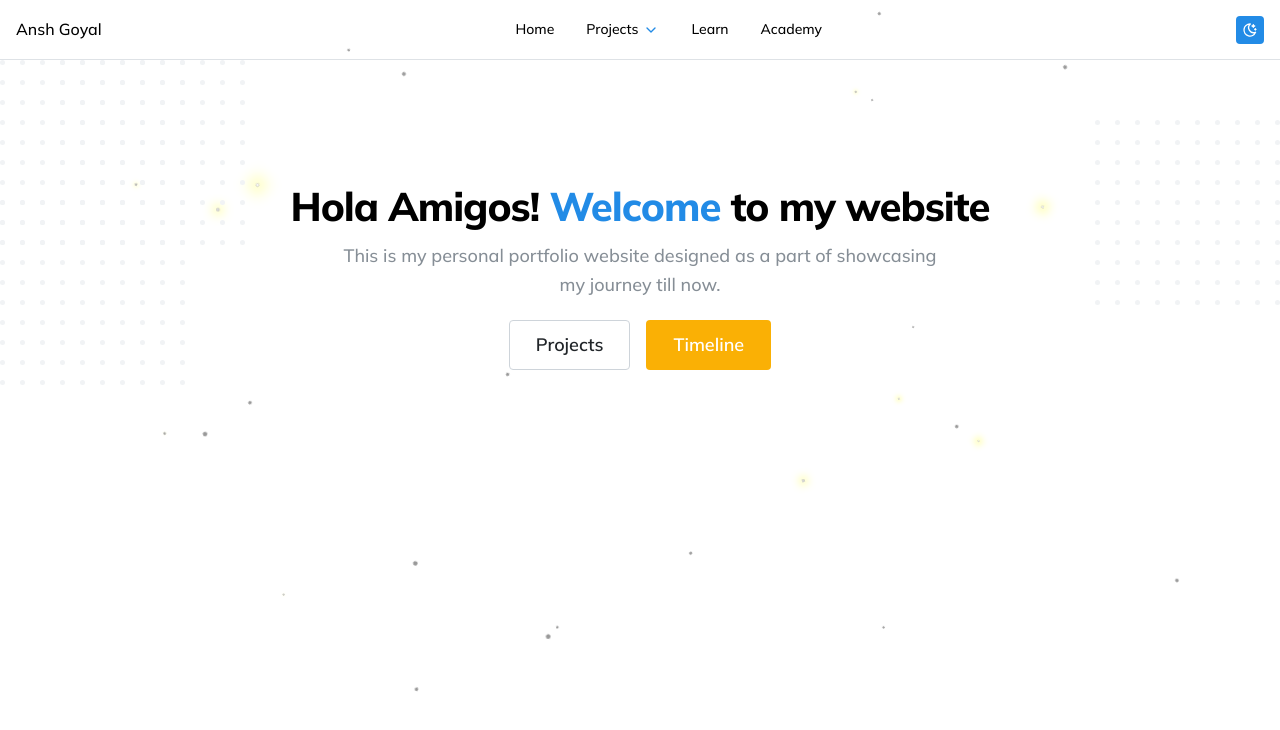
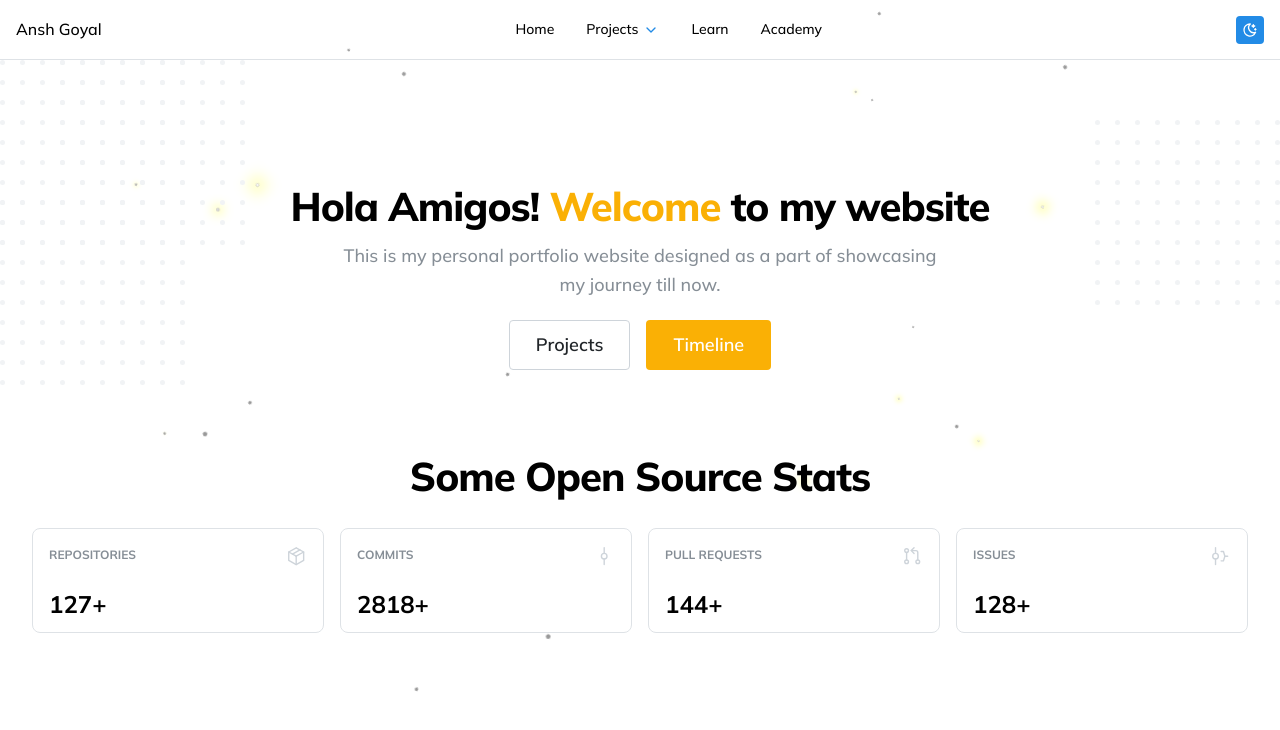
Before and after one commit to anshgoyalevil/ansh.live, a React (Vite) app: page / in a window 1280 px wide. Shown: the top 730 px of the page. Built offline with nearby package versions, Linux system fonts and the light colour scheme.

Commit message:
add opensourcestats
Signed-off-by: Ansh Goyal <anshgoyal1704@gmail.com>

```diff
--- a/src/components/LandingPage/LandingPage.module.css
+++ b/src/components/LandingPage/LandingPage.module.css
@@ -44,7 +44,7 @@
   }
 
   .highlight {
-    color: light-dark(var(--mantine-color-blue-6), var(--mantine-color-blue-4));
+    color: light-dark(var(--mantine-color-yellow-6), var(--mantine-color-yellow-4));
   }
 
   .description {
--- /dev/null
+++ b/src/components/LandingPage/OpenSourceStats.module.css
@@ -0,0 +1,43 @@
+.root {
+    padding: calc(var(--mantine-spacing-xl) * .5);
+  }
+
+  .wrapper {
+    position: relative;
+  }
+
+  .value {
+    font-size: rem(24px);
+    font-weight: 700;
+    line-height: 1;
+  }
+
+  .diff {
+    line-height: 1;
+    display: flex;
+    align-items: center;
+  }
+
+  .icon {
+    color: light-dark(var(--mantine-color-gray-4), var(--mantine-color-dark-3));
+  }
+
+  .title {
+    font-weight: 700;
+    text-transform: uppercase;
+  }
+
+  .heading {
+    text-align: center;
+    font-weight: 800;
+    font-size: rem(40px);
+    letter-spacing: -1px;
+    color: light-dark(var(--mantine-color-black), var(--mantine-color-white));
+    margin-bottom: var(--mantine-spacing-xs);
+    font-family: Greycliff CF, var(--mantine-font-family);
+
+    @media (max-width: $mantine-breakpoint-xs) {
+      font-size: rem(28px);
+      text-align: left;
+    }
+  }
--- /dev/null
+++ b/src/components/LandingPage/OpenSourceStats.tsx
@@ -0,0 +1,57 @@
+import { Center, Container, Group, Paper, SimpleGrid, Text, Title } from '@mantine/core';
+import {
+  IconPackage,
+  IconGitCommit,
+  IconGitPullRequest,
+  IconGitCherryPick,
+} from '@tabler/icons-react';
+import classes from './OpenSourceStats.module.css';
+
+const icons = {
+  user: IconGitCherryPick,
+  discount: IconGitPullRequest,
+  package: IconPackage,
+  commit: IconGitCommit,
+};
+
+const data = [
+  { title: 'Repositories', icon: 'package', value: '127+', diff: 34 },
+  { title: 'Commits', icon: 'commit', value: '2818+', diff: -13 },
+  { title: 'Pull Requests', icon: 'discount', value: '144+', diff: 18 },
+  { title: 'Issues', icon: 'user', value: '128+', diff: -30 },
+] as const;
+
+export function OpenSourceStats() {
+  const stats = data.map((stat) => {
+    const Icon = icons[stat.icon];
+
+    return (
+      <Paper withBorder p="md" radius="md" key={stat.title}>
+        <Group justify="space-between">
+          <Text size="xs" c="dimmed" className={classes.title}>
+            {stat.title}
+          </Text>
+          <Icon className={classes.icon} size="1.4rem" stroke={1.5} />
+        </Group>
+
+        <Group align="flex-end" gap="xs" mt={25}>
+          <Text className={classes.value}>{stat.value}</Text>
+        </Group>
+      </Paper>
+    );
+  });
+  return (
+    <>
+      <Container className={classes.wrapper} size={1400}>
+        <Center>
+          <Title pb={0} className={classes.heading}>
+            Some Open Source Stats
+          </Title>
+        </Center>
+        <div className={classes.root}>
+          <SimpleGrid cols={{ base: 1, xs: 2, md: 4 }}>{stats}</SimpleGrid>
+        </div>
+      </Container>
+    </>
+  );
+}
--- a/src/pages/Home.page.tsx
+++ b/src/pages/Home.page.tsx
@@ -1,9 +1,11 @@
+import { OpenSourceStats } from '../components/LandingPage/OpenSourceStats';
 import { LandingPage } from '../components/LandingPage/LandingPage';
 
 export function HomePage() {
   return (
     <>
       <LandingPage />
+      <OpenSourceStats />
     </>
   );
 }
```
